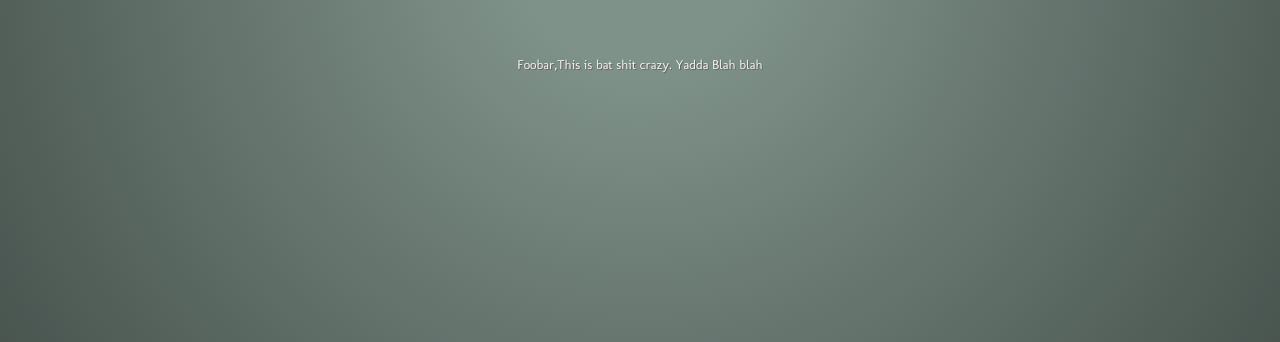
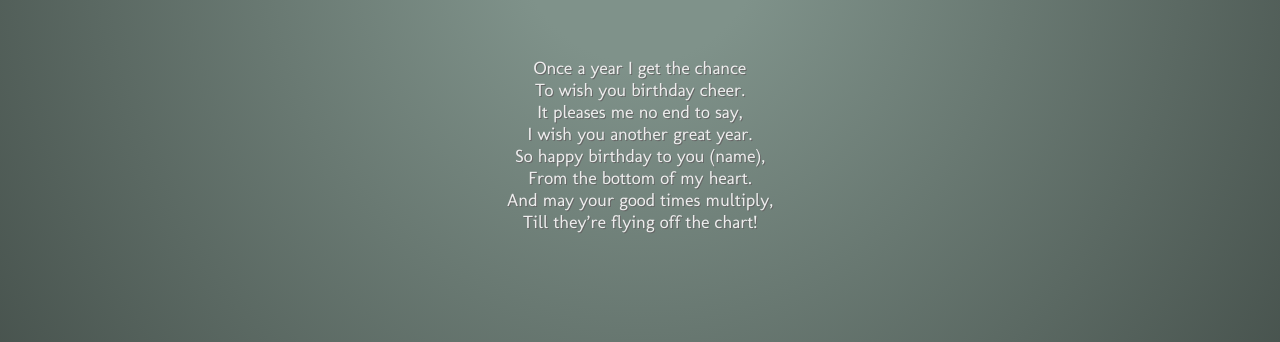
Before and after one commit to abishekk92/happy_budday, a plain HTML site: page index.html in a window 1280 px wide. Shown: the part 458-800 px from the top of the page. Drawn offline with nearby package versions, Linux system fonts and the light colour scheme.

Commit message:
Renamed elements and formated for poem

```diff
--- a/css/lettering.css
+++ b/css/lettering.css
@@ -41,9 +41,9 @@ h1 span:hover {
 	-webkit-transform:scale(1.1);
 }
 
-.description {
+.poem {
 	padding:10px 0 30px;
-	font:13px "Molengo", "Helvetica Neue", Helvetica, Arial, sans-serif;
+	font:18px "Molengo", "Helvetica Neue", Helvetica, Arial, sans-serif;
 	text-shadow:#666 1px 1px 0;
 	display:block;
 }
--- a/index.html
+++ b/index.html
@@ -17,9 +17,15 @@
 		</br>
 			<p class="sexy">Baishnabi</p>
 		</h1>
-		<span class="description">
-			Foobar,This is bat shit crazy.
-			Yadda Blah blah
+		<span class="poem">
+			Once a year I get the chance</br>
+			To wish you birthday cheer.</br>
+			It pleases me no end to say,</br>
+			I wish you another great year.</br>
+			So happy birthday to you (name),</br>
+			From the bottom of my heart.</br>
+			And may your good times multiply,</br>
+			Till they’re flying off the chart!
 		</span>
 	</div>
 </body>
```
